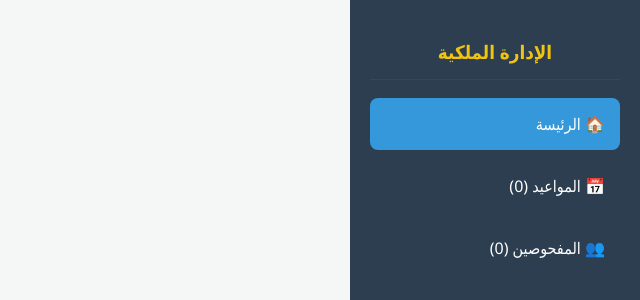
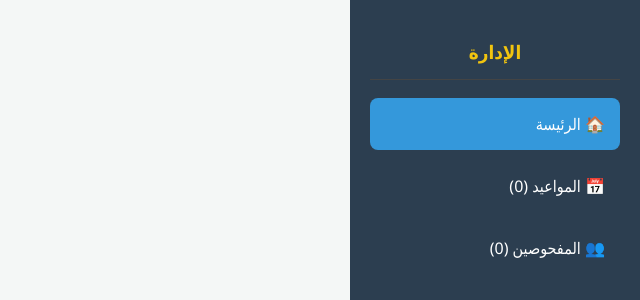
Before and after one commit to abd-orthopsy/Ortho_Psy_Tech, a Flask app: page /dashboard in a window 1280 px wide. Shown: the top 300 px of the page, without its empty margins (640-1280 px from the left). Run offline with Flask 3, Linux system fonts and the light colour scheme; some libraries are stand-ins or nearby versions.

Commit message:
Update dashboard.html

```diff
--- a/templates/dashboard.html
+++ b/templates/dashboard.html
@@ -74,7 +74,7 @@
 </head>
 <body>
     <div class="admin-sidebar">
-        <h3>الإدارة الملكية</h3>
+        <h3>الإدارة</h3>
         <div class="menu-item active">🏠 الرئيسة</div>
         <div class="menu-item">📅 المواعيد ({{ (bookings|length) if bookings else 0 }})</div>
         <div class="menu-item">👥 المفحوصين ({{ (examinees|length) if examinees else 0 }})</div>
```
